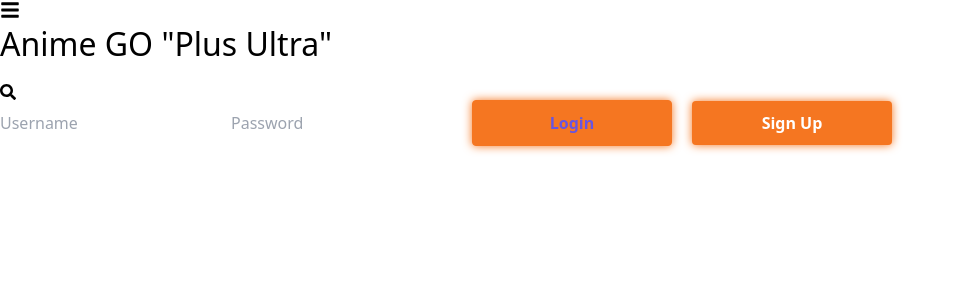
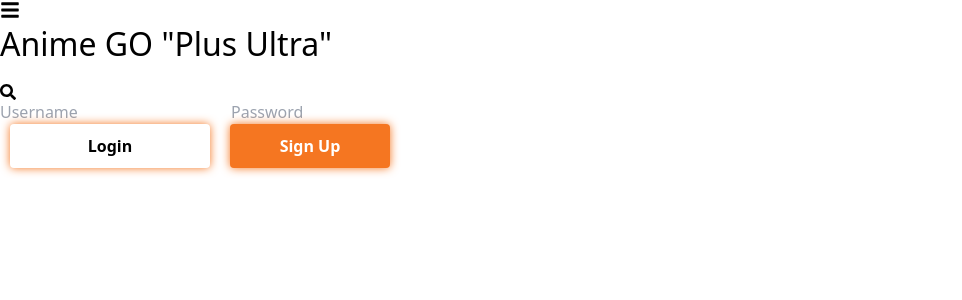
Before and after one commit to HomeroC/Anime-GO-Plus-Ultra, a React (Vite) app: page /login in a window 1280 px wide. Shown: the top 300 px of the page, without its empty margins (0-962 px from the left). Built offline with nearby package versions, Linux system fonts and the light colour scheme.

Commit message:
setup authController with login and signup

```diff
--- a/src/client/Screens/Auth.jsx
+++ b/src/client/Screens/Auth.jsx
@@ -1,25 +1,69 @@
-import React from "react";
+import React, { useState } from "react";
+import axios from "axios";
 
 function Auth() {
+  const [username, setUsername] = useState("");
+  const [password, setPassword] = useState("");
+  const [action, setAction] = useState("");
+
+  const handleSubmit = (e) => {
+    e.preventDefault();
+    const body = {
+      username,
+      password,
+    };
+    if (action === "Sign Up") {
+      axios
+        .post("/signup", body)
+        .then((res) => {
+          console.log(res);
+        })
+        .catch((err) => {
+          console.log(err);
+        });
+    } else if (action === "Login") {
+      axios
+        .post("/login", body)
+        .then((res) => {
+          console.log(res);
+        })
+        .catch((err) => {
+          console.log(err);
+        });
+    }
+  };
+
   return (
+    <form action="" onSubmit={handleSubmit}>
       <div className="flex flex-col items-center justify-center h-screen bg-[#23252B]">
         <input
           type="text"
           placeholder="Username"
           className="px-4 py-2 mb-4 border rounded-md"
+          onChange={(e) => setUsername(e.target.value)}
         />
         <input
-        type="password"
+          type="text"
           placeholder="Password"
           className="px-4 py-2 mb-4 border rounded-md"
+          onChange={(e) => setPassword(e.target.value)}
         />
-      <button className="login px-4 py-2 mb-4">
-        <a href="/login">Login</a>
+        <div className="">
+          <button
+            className="text-white px-4 py-2 mb-4 w-40"
+            onClick={() => setAction("Login")}
+          >
+            Login
           </button>
-      <button className="sign-up px-4 py-2">
-        <a href="/signup">Sign Up</a>
+          <button
+            className="sign-up px-4 py-2"
+            onClick={() => setAction("Sign Up")}
+          >
+            Sign Up
           </button>
         </div>
+      </div>
+    </form>
   );
 }
 
--- a/src/client/Screens/Watchlist.jsx
+++ b/src/client/Screens/Watchlist.jsx
@@ -1,9 +1,10 @@
-import React from 'react'
+import React from "react";
 
 function Watchlist() {
-  return (
-    <div>Watchlist</div>
-  )
+  return <div className=" p-4 bg-[#23252B] h-screen pt-20">
+    <h1 className="text-white text-3xl">Watchlist</h1>
+
+  </div>;
 }
 
-export default Watchlist
+export default Watchlist;
--- a/src/client/components/SearchBar.jsx
+++ b/src/client/components/SearchBar.jsx
@@ -6,7 +6,7 @@ import axios from "axios";
 
 const SearchBar = ({setSearch}) => {
   const [isInputVisible, setInputVisible] = useState(false);
-  // const [search, setSearch] = useState('');
+
   const inputRef = useRef(null);
 
   const baseUrl = "https://api.jikan.moe/v4";
--- a/src/client/index.css
+++ b/src/client/index.css
@@ -37,12 +37,14 @@ button {
 .sign-up {
 color: white;
   background-color: #F57621;
+  width: 10rem;
 }
 
 .login {
-color: rgb(104, 85, 224);
+color: white;
   background-color: #F57621;
   border: 1px solid #F57621;
+  width: 10rem;
 }
 
 button:hover {
--- a/src/server/main.js
+++ b/src/server/main.js
@@ -5,12 +5,16 @@ import {db} from "./util/db.js"
 import { User } from "./models/user.js";
 import { Watchlist } from "./models/watchlist.js";
 import { getDetails } from "./controllers/anime.js";
+import { login, signup } from "./controllers/authController.js";
 
 const app = express();
 app.use(express.json());
 
 app.get("/allAnime", getAllAnime)
 app.get("/animeDetails/:id", getDetails)
+
+app.post("/login", login)
+app.post("/signup", signup)
 
 User.hasMany(Watchlist);
 Watchlist.belongsTo(User)
```
Also changed, not shown: src/server/controllers/authController.js (added, +45 -0 lines). Lines whose indentation alone changed are shown as unchanged.
